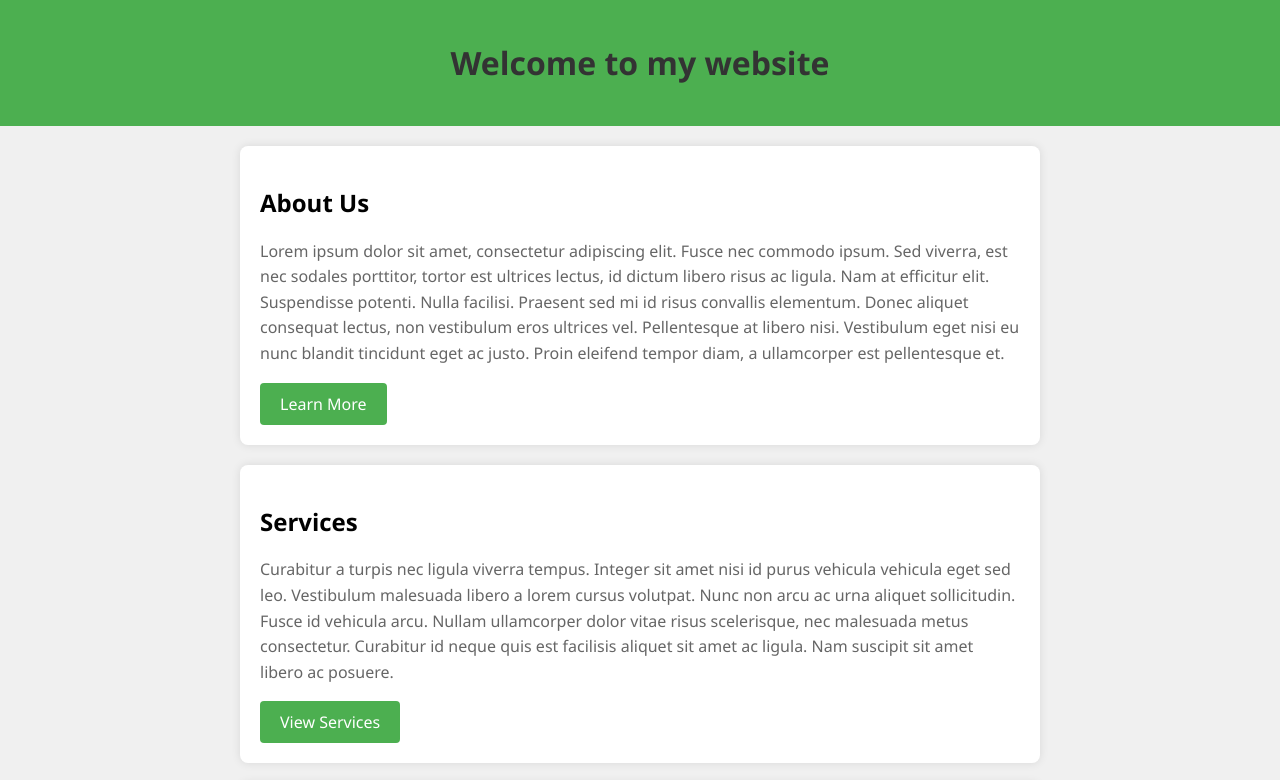
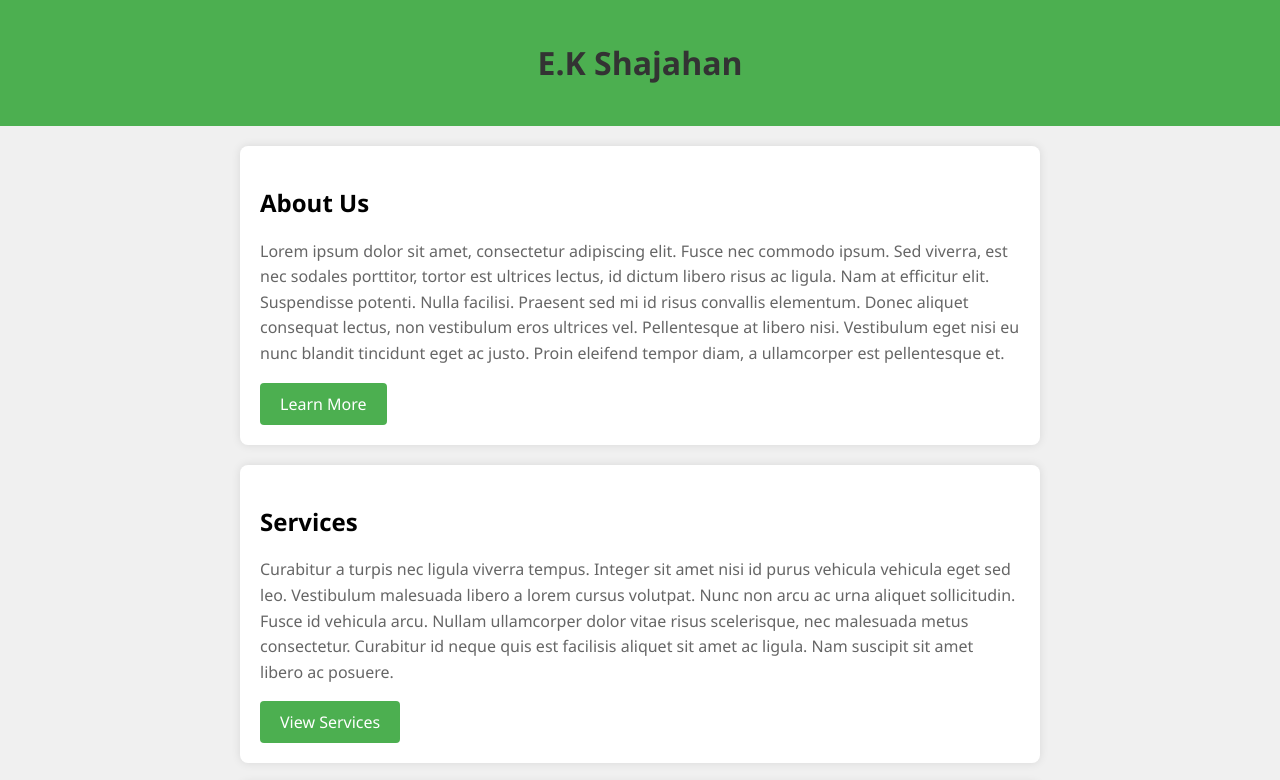
Before and after one commit to NabhanS/ikka-bro, a plain HTML site: page abtus.html in a window 1280 px wide. Shown: the top 780 px of the page. Drawn offline with Linux system fonts and the light colour scheme.

Commit message:
Update abtus.html

```diff
--- a/abtus.html
+++ b/abtus.html
@@ -58,7 +58,7 @@
 <body>
 
 <div class="header">
-    <h1>Welcome to my website</h1>
+    <h1>E.K Shajahan</h1>
 </div>
 
 <div class="container">
```
